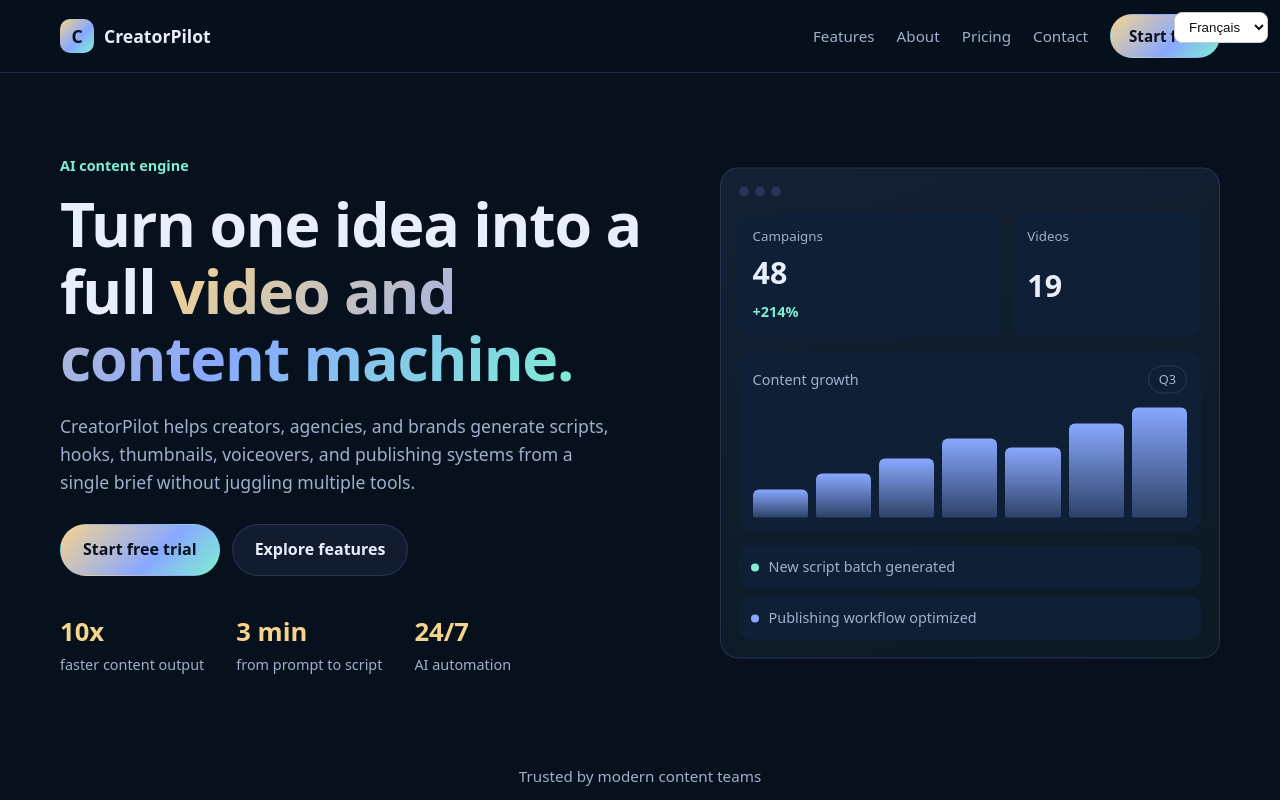
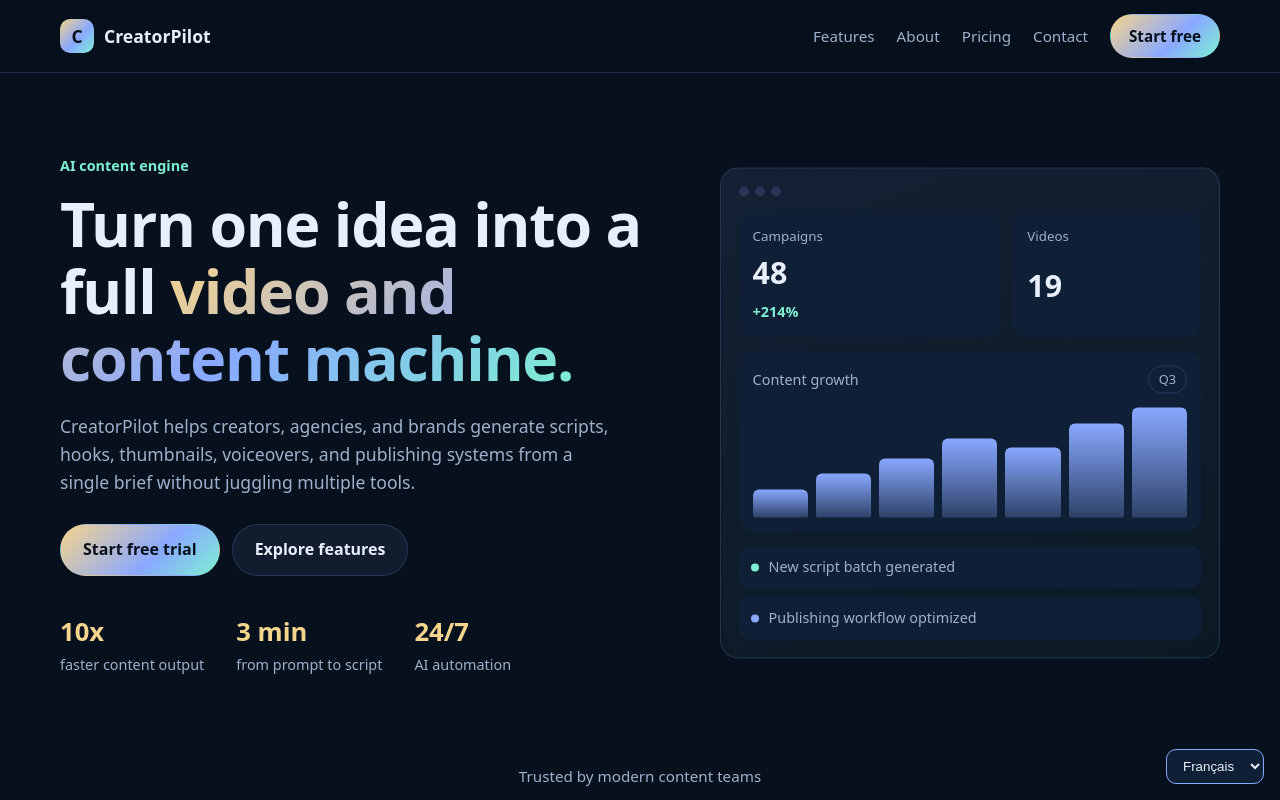
Before and after one commit to Mihoub31/MIC-DIGITAL-PRODUCT, a Next.js app: page / in a window 1280 px wide. Shown: the top 800 px of the page. Built offline with nearby package versions, Linux system fonts and the light colour scheme.

Commit message:
Update LanguageSwitcher.tsx

```diff
--- a/app/LanguageSwitcher.tsx
+++ b/app/LanguageSwitcher.tsx
@@ -1,56 +1,25 @@
 'use client';
 
-import { useEffect, useState } from 'react';
-
-const languages = [
-  { code: 'fr', label: 'Français', dir: 'ltr' },
-  { code: 'en', label: 'English', dir: 'ltr' },
-  { code: 'es', label: 'Español', dir: 'ltr' },
-  { code: 'ar', label: 'العربية', dir: 'rtl' },
-  { code: 'zh', label: '中文', dir: 'ltr' },
-];
-
-function apply(code: string) {
-  const item = languages.find((l) => l.code === code) ?? languages[0];
-  document.documentElement.lang = item.code;
-  document.documentElement.dir = item.dir;
-}
+import { languages, useLang } from './i18n';
 
 export default function LanguageSwitcher() {
-  const [lang, setLang] = useState('fr');
-
-  useEffect(() => {
-    let saved = 'fr';
-    try {
-      saved = localStorage.getItem('lang') || 'fr';
-    } catch {}
-    setLang(saved);
-    apply(saved);
-  }, []);
-
-  function change(code: string) {
-    setLang(code);
-    apply(code);
-    try {
-      localStorage.setItem('lang', code);
-    } catch {}
-  }
+  const { lang, setLang } = useLang();
 
   return (
     <select
       value={lang}
-      onChange={(e) => change(e.target.value)}
+      onChange={(e) => setLang(e.target.value)}
       aria-label="Language"
       style={{
         position: 'fixed',
-        top: 12,
-        insetInlineEnd: 12,
+        bottom: 16,
+        insetInlineEnd: 16,
         zIndex: 1000,
-        padding: '6px 10px',
-        borderRadius: 8,
-        border: '1px solid #ccc',
-        background: '#fff',
-        color: '#111',
+        padding: '8px 12px',
+        borderRadius: 10,
+        border: '1px solid #89a8ff',
+        background: '#0f2036',
+        color: '#e9eefb',
       }}
     >
       {languages.map((l) => (
```
